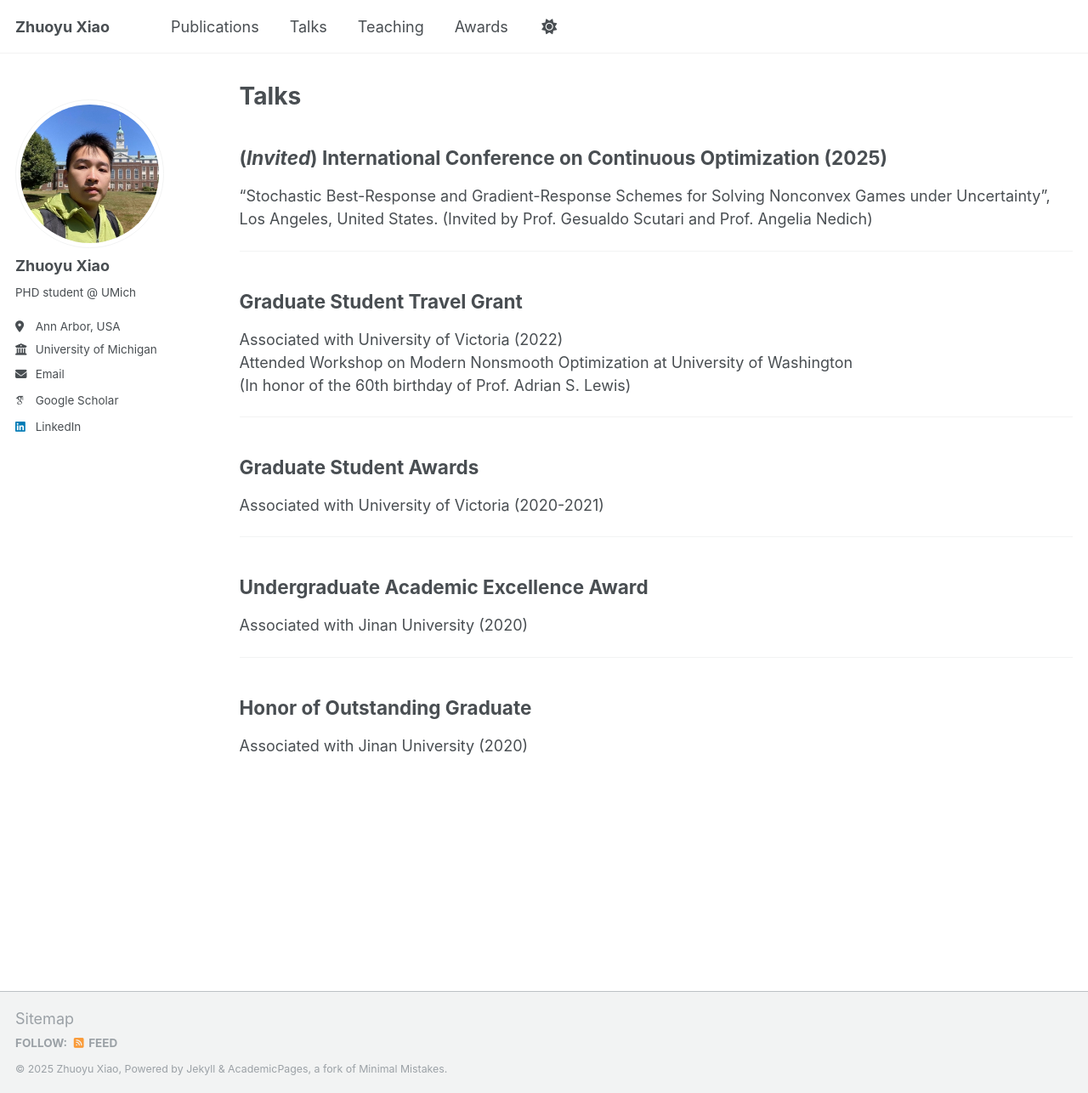
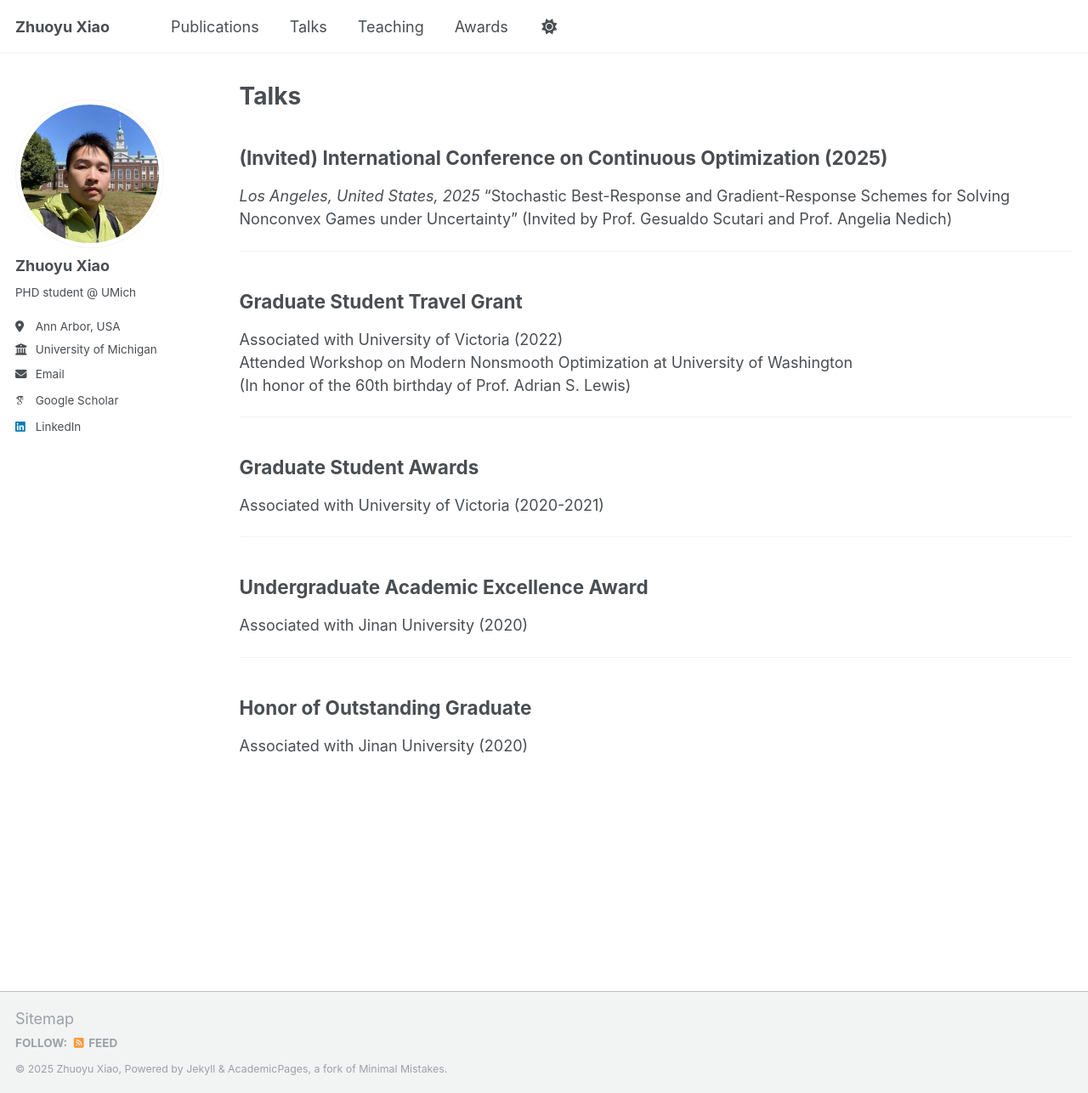
Before and after one commit to zyxiao97/zyxiao97.github.io, a Jekyll site: the page built from _pages/talks.md, in a window 1280 px wide and 1286 px high. Shown: the whole window at 85% size. Built offline with Jekyll 4.4.1, drawn with Linux system fonts in a browser that asks for light colours; some web fonts are replaced.

Commit message:
Update talks.md

```diff
--- a/_pages/talks.md
+++ b/_pages/talks.md
@@ -5,8 +5,9 @@ permalink: /talks/
 author_profile: true
 ---
 
-## (*Invited*) International Conference on Continuous Optimization (2025)
-"Stochastic Best-Response and Gradient-Response Schemes for Solving Nonconvex Games under Uncertainty", Los Angeles, United States.
+## (Invited) International Conference on Continuous Optimization (2025)
+*Los Angeles, United States, 2025*
+"Stochastic Best-Response and Gradient-Response Schemes for Solving Nonconvex Games under Uncertainty"
 (Invited by Prof. Gesualdo Scutari and Prof. Angelia Nedich)
 
 ---
```
